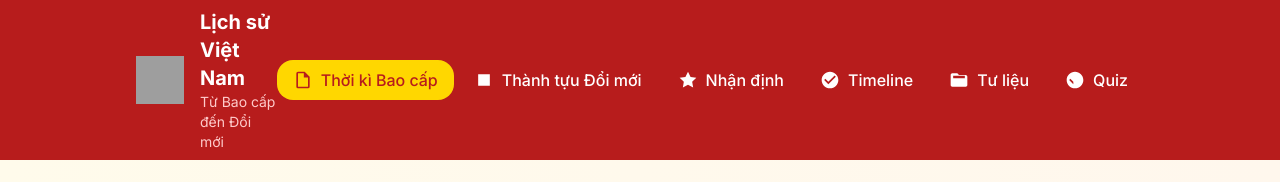
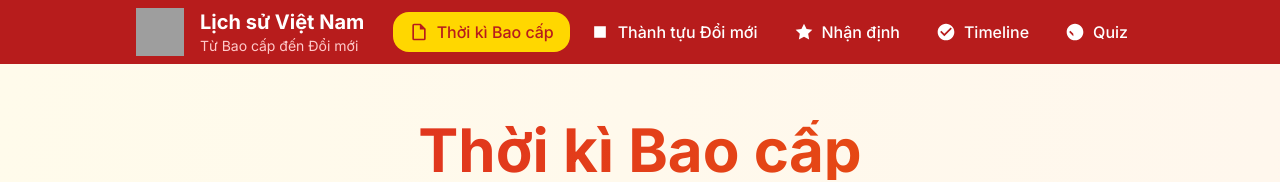
Before and after one commit to trintse173254/vnr202, a React (Vite) app: page / in a window 1280 px wide. Shown: the top 182 px of the page. Built offline with nearby package versions, Linux system fonts and the light colour scheme; grey boxes are pictures that could not be loaded.

Commit message:
hide Tu lieu

```diff
--- a/src/components/Layout.jsx
+++ b/src/components/Layout.jsx
@@ -39,15 +39,15 @@ const menuItems = [
       </svg>
     )
   },
-  {
-    path: '/tu-lieu',
-    label: 'Tư liệu',
-    icon: (
-      <svg className="w-5 h-5" fill="currentColor" viewBox="0 0 24 24">
-        <path d="M20 6h-8l-2-2H4c-1.1 0-1.99.9-1.99 2L2 18c0 1.1.9 2 2 2h16c1.1 0 2-.9 2-2V8c0-1.1-.9-2-2-2zm-1 1v3H5V7h14z"/>
-      </svg>
-    )
-  },
+  // {
+  //   path: '/tu-lieu',
+  //   label: 'Tư liệu',
+  //   icon: (
+  //     <svg className="w-5 h-5" fill="currentColor" viewBox="0 0 24 24">
+  //       <path d="M20 6h-8l-2-2H4c-1.1 0-1.99.9-1.99 2L2 18c0 1.1.9 2 2 2h16c1.1 0 2-.9 2-2V8c0-1.1-.9-2-2-2zm-1 1v3H5V7h14z"/>
+  //     </svg>
+  //   )
+  // },
   {
     path: '/quiz',
     label: 'Quiz',
```
